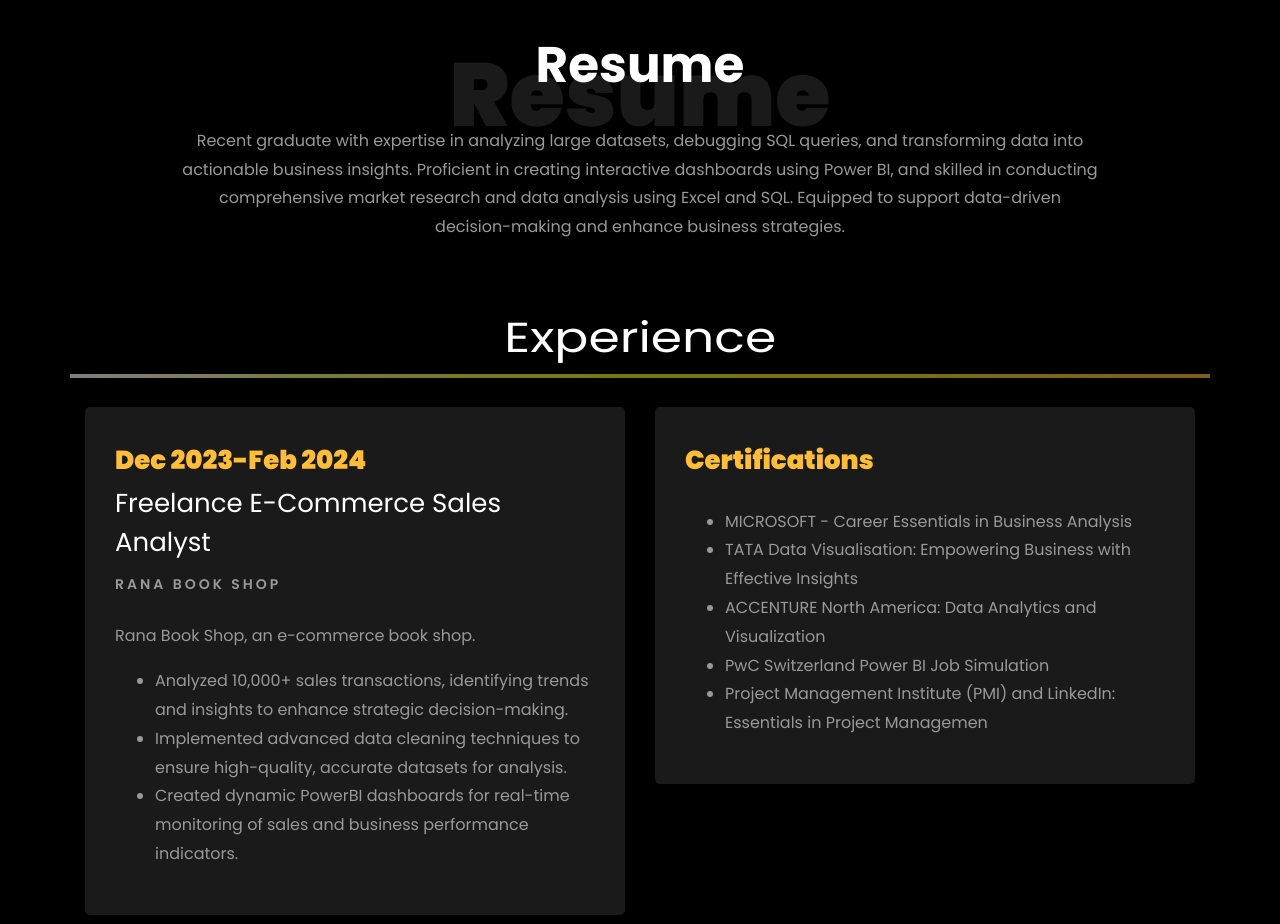
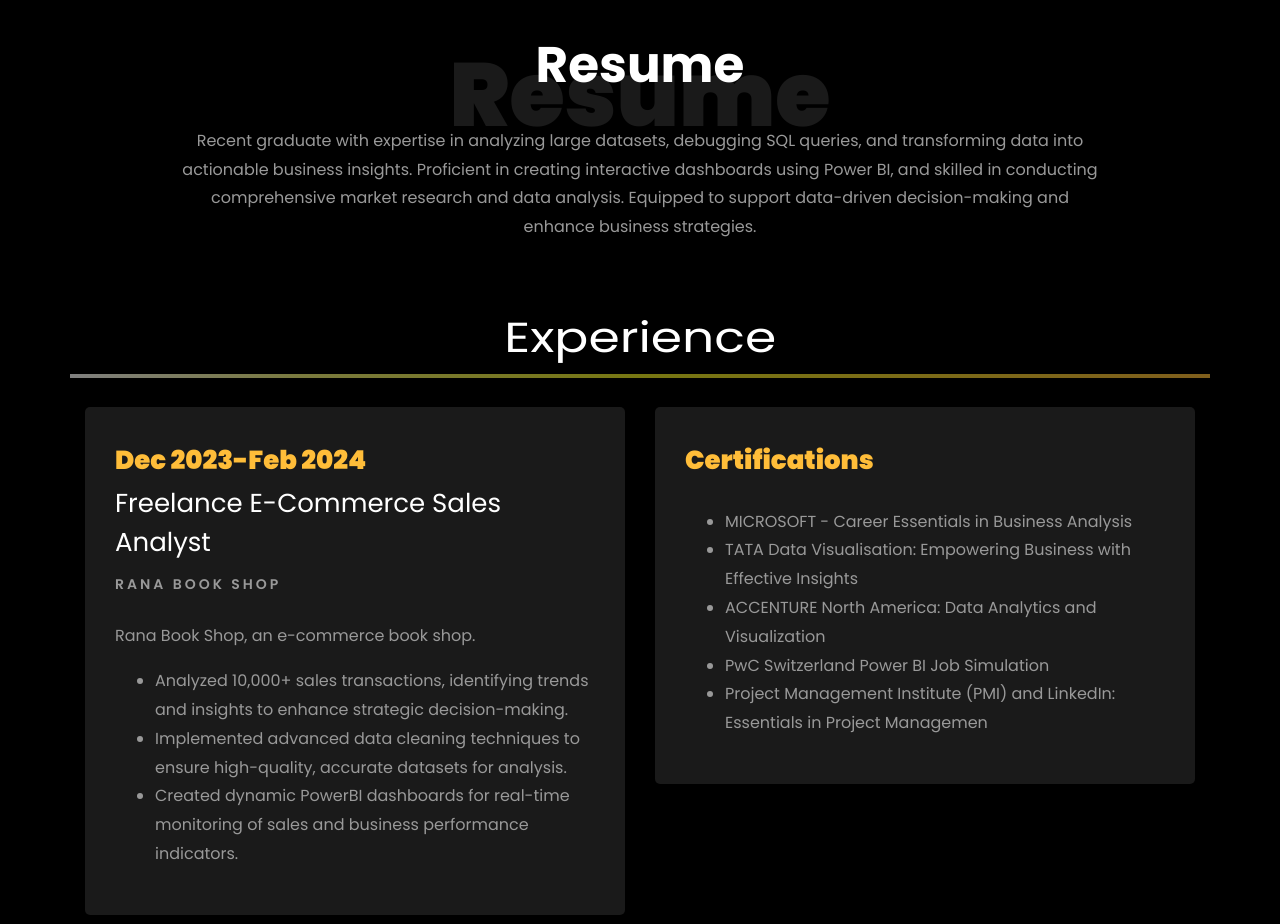
Before and after one commit to Piyushupd/PiyushUpd.github.io, a plain HTML site: page index.html in a window 1280 px wide. Shown: the part 1840-2764 px from the top of the page. Drawn offline with Linux system fonts and the light colour scheme; files whose address does not match are found by name.

Commit message:
Update index.html

```diff
--- a/index.html
+++ b/index.html
@@ -313,7 +313,7 @@
           <div class="col-md-10 heading-section text-center ftco-animate">
           	<h1 class="big big-2">Resume</h1>
             <h2 class="mb-4">Resume</h2>
-            <p>Recent graduate with expertise in analyzing large datasets, debugging SQL queries, and transforming data into actionable business insights. Proficient in creating interactive dashboards using Power BI, and skilled in conducting comprehensive market research and data analysis using Excel and SQL. Equipped to support data-driven decision-making and enhance business strategies.</p>
+            <p>Recent graduate with expertise in analyzing large datasets, debugging SQL queries, and transforming data into actionable business insights. Proficient in creating interactive dashboards using Power BI, and skilled in conducting comprehensive market research and data analysis. Equipped to support data-driven decision-making and enhance business strategies.</p>
           </div>
         </div>
 
```
